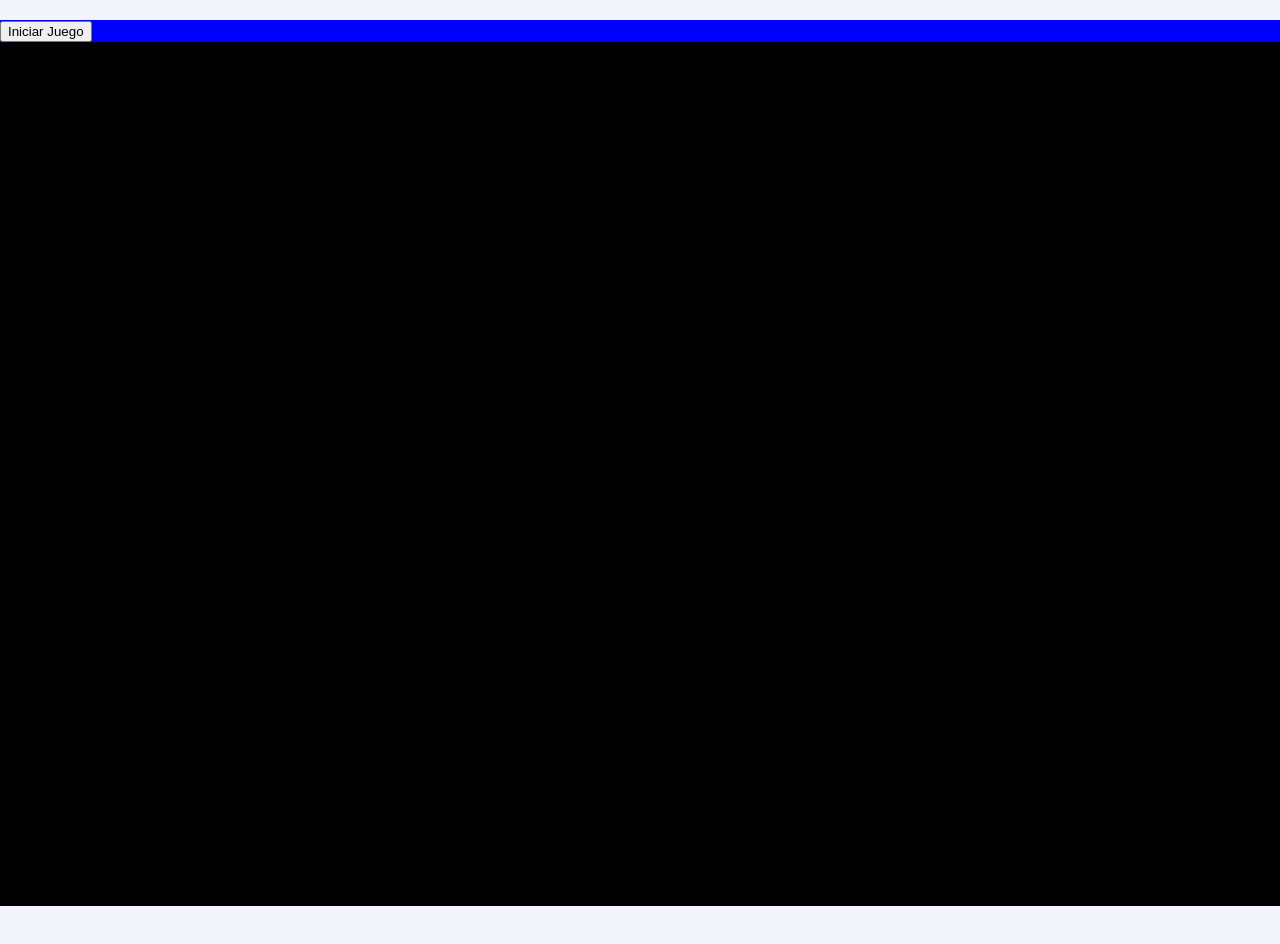
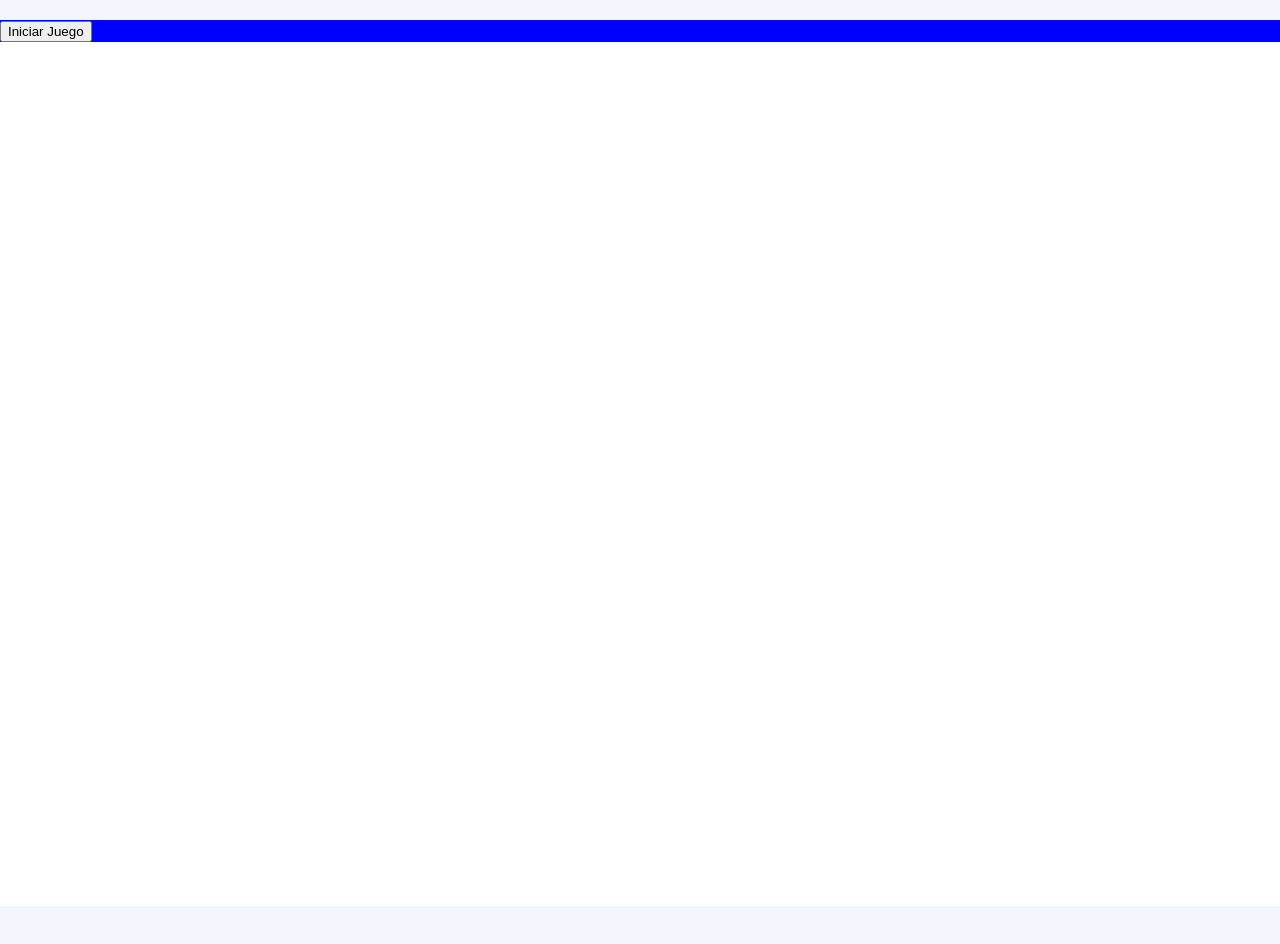
Before and after one commit to Fanerstder/juego-ahorcado, a plain HTML site: page index.html in a window 1280 px wide. Drawn offline with Linux system fonts and the light colour scheme.

Commit message:
Actualizar styles.css

```diff
--- a/styles.css
+++ b/styles.css
@@ -16,7 +16,7 @@ body {
     background: blue;
 }
 .canvas{
-    background: black;
+    background: #ffffff;
 }
 .subrayado{
     display :flex;
```
